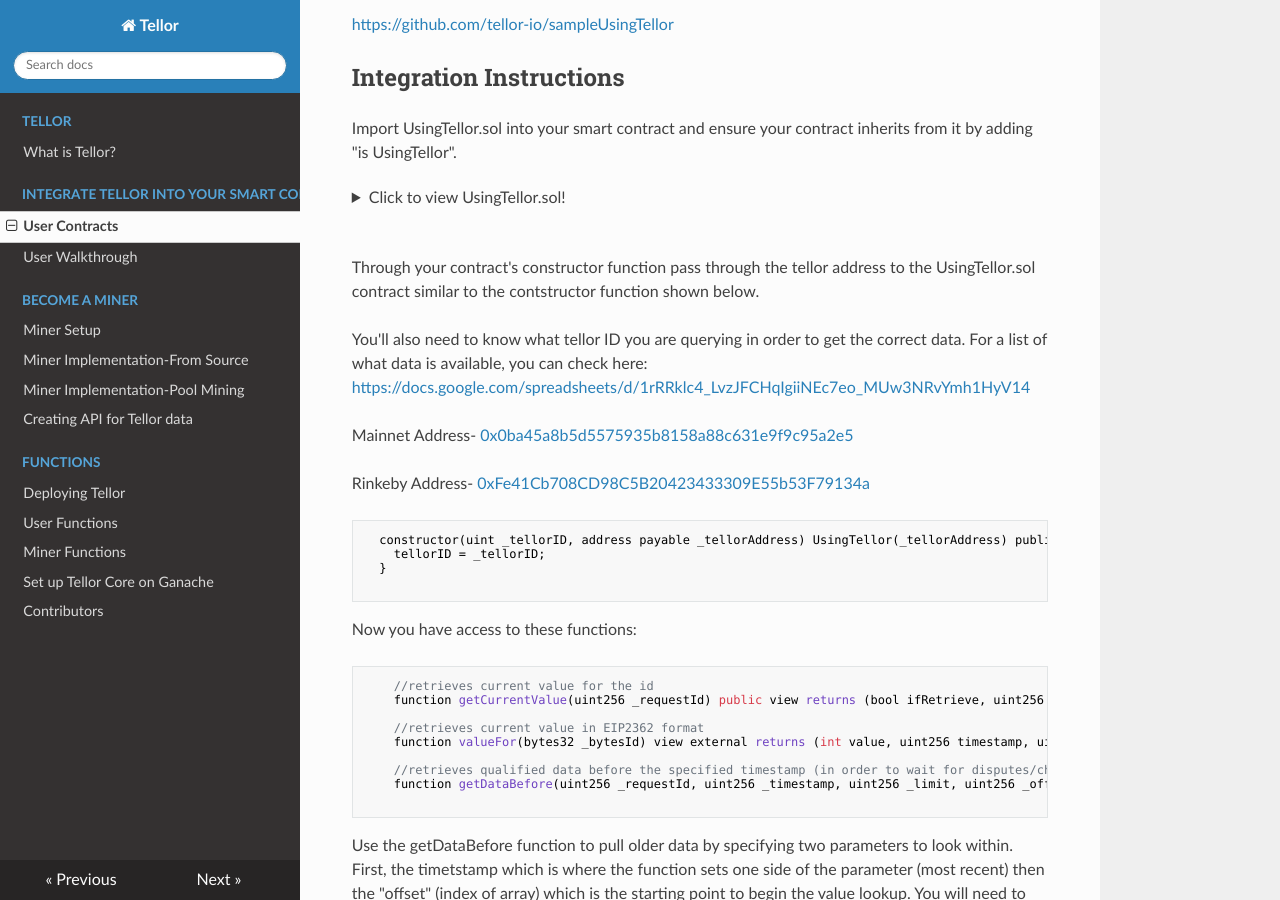
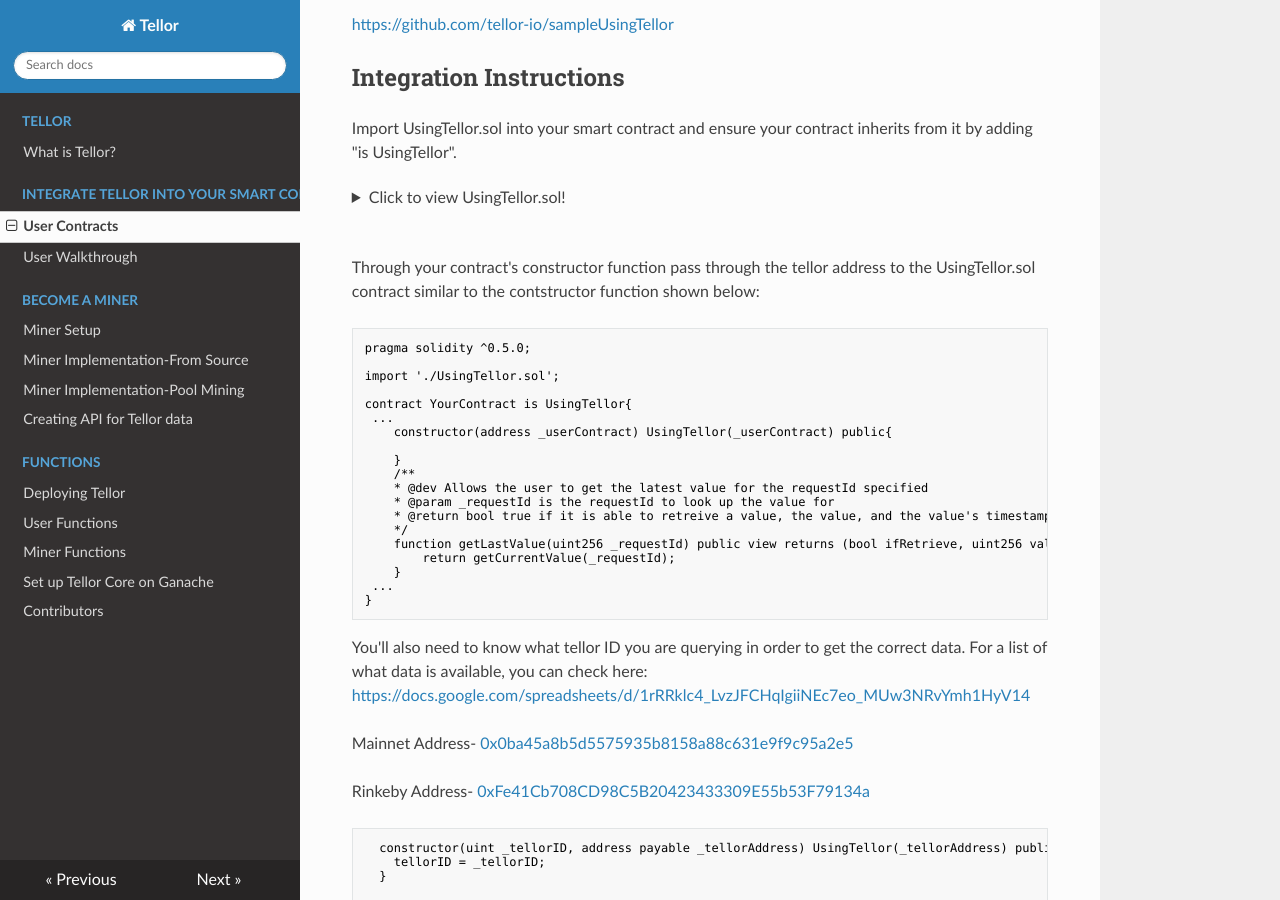
Before and after one commit to tellor-io/TellorDocumentation, an MkDocs documentation site: the page built from docs/UserSetup.md, in a window 1280 px wide and 900 px high, scrolled down 470 px. Built offline with MkDocs 1.6.1, drawn with Linux system fonts in a browser that asks for light colours; nearby versions of some CDN libraries; a script that is not in the unit is left out.

Commit message:
Update UserSetup.md
Added a function the that was missing in the documentation. Copied from the TellorCore readme.

````diff
--- a/docs/UserSetup.md
+++ b/docs/UserSetup.md
@@ -137,7 +137,29 @@ contract UsingTellor is EIP2362Interface{
 
 
 
-Through your contract's constructor function pass through the tellor address to the UsingTellor.sol contract similar to the contstructor function shown below.
+Through your contract's constructor function pass through the tellor address to the UsingTellor.sol contract similar to the contstructor function shown below:
+
+```solidity
+pragma solidity ^0.5.0;
+
+import './UsingTellor.sol';
+
+contract YourContract is UsingTellor{
+ ...
+    constructor(address _userContract) UsingTellor(_userContract) public{
+
+    }
+    /**
+    * @dev Allows the user to get the latest value for the requestId specified
+    * @param _requestId is the requestId to look up the value for
+    * @return bool true if it is able to retreive a value, the value, and the value's timestamp
+    */
+    function getLastValue(uint256 _requestId) public view returns (bool ifRetrieve, uint256 value, uint256 _timestampRetrieved) {
+        return getCurrentValue(_requestId);
+    }
+ ...
+}
+```
 
 You'll also need to know what tellor ID you are querying in order to get the correct data.  For a list of what data is available, you can check here:
 [https://docs.google.com/spreadsheets/d/1rRRklc4_LvzJFCHqIgiiNEc7eo_MUw3NRvYmh1HyV14](https://docs.google.com/spreadsheets/d/1rRRklc4_LvzJFCHqIgiiNEc7eo_MUw3NRvYmh1HyV14)
````
